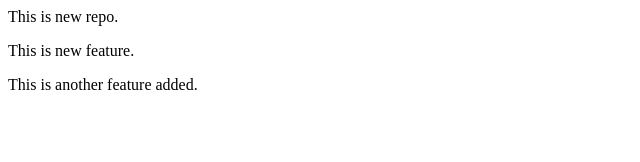
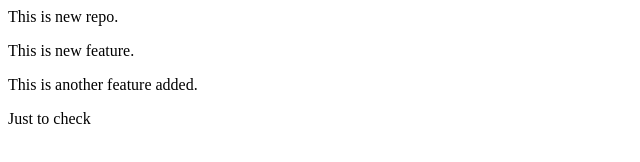
Before and after one commit to Mazhar028/LocalRepo, a plain HTML site: page index.html in a window 1280 px wide. Shown: the full height of the page, 0-640 px from the left. Drawn offline with Linux system fonts and the light colour scheme.

Commit message:
Added another feature just to check

```diff
--- a/index.html
+++ b/index.html
@@ -1,3 +1,4 @@
 <p>This is new repo.</p>
 <p>This is new feature.</p>
 <P>This is another feature added.</P>
+<p>Just to check</p>
```
